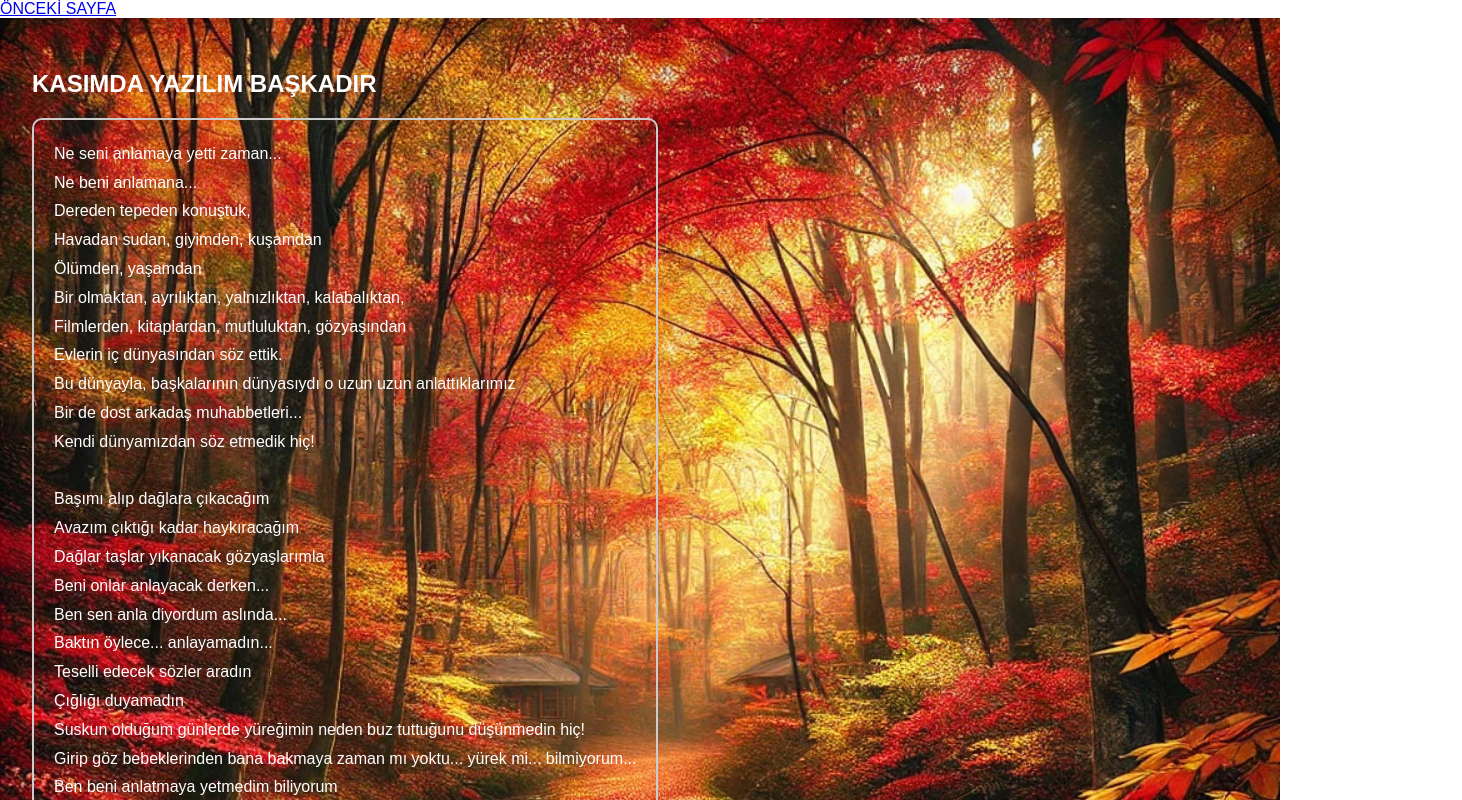
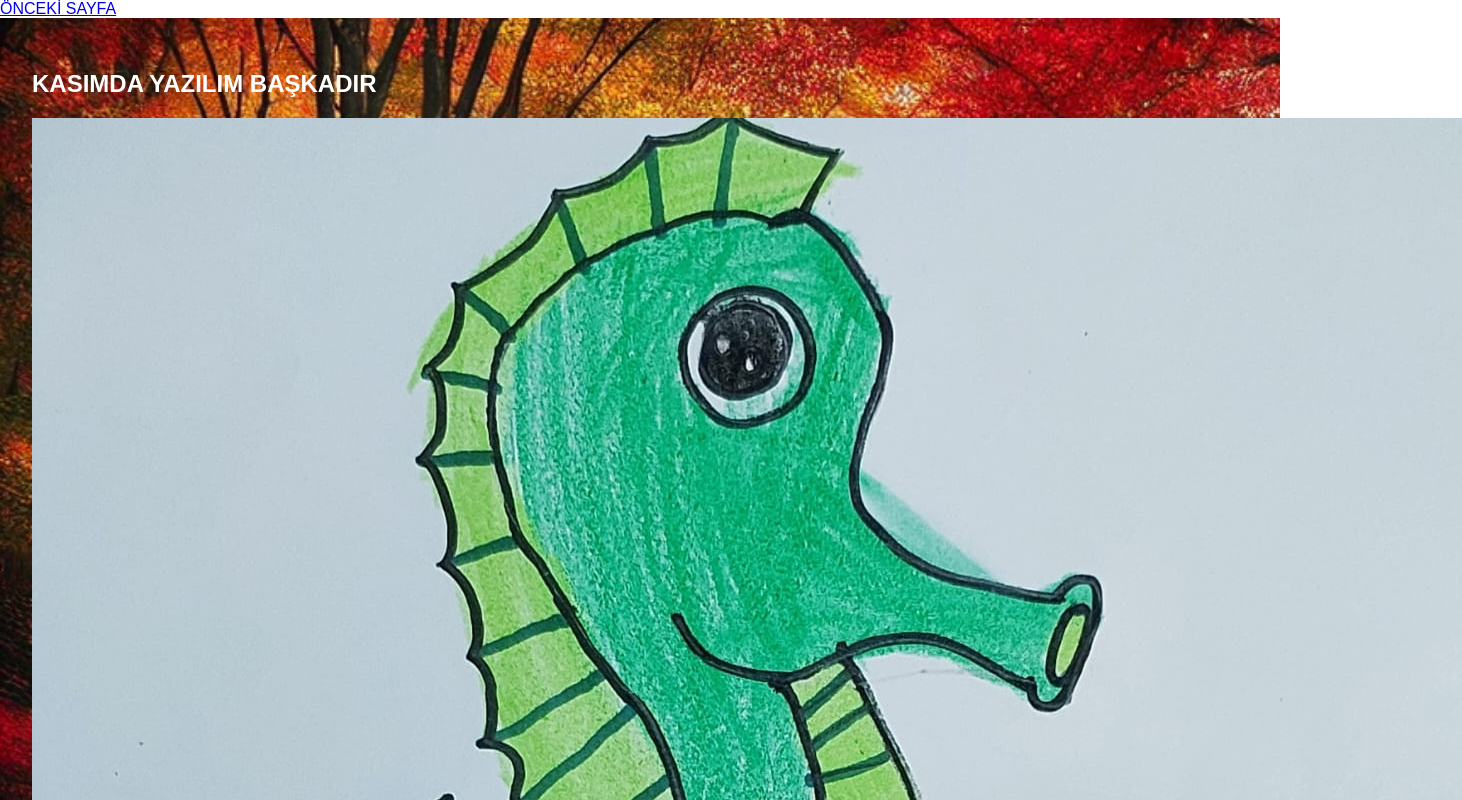
Before and after one commit to nowembertech/november, a plain HTML site: page 3.sayfa.html in a window 1280 px wide. Shown: the top 800 px of the page, 1462 px wide, since content can reach past the window. Drawn offline with Linux system fonts and the light colour scheme.

Commit message:
Add files via upload

```diff
--- a/3.sayfa.html
+++ b/3.sayfa.html
@@ -25,35 +25,8 @@
 
         <section id="ozel-bolum">
             <h2>KASIMDA YAZILIM BAŞKADIR</h2>
-            <div class="siir">
-                Ne seni anlamaya yetti zaman...<br>
-                Ne beni anlamana...<br>
-                Dereden tepeden konuştuk,<br>
-                Havadan sudan, giyimden, kuşamdan<br>
-                Ölümden, yaşamdan<br>
-                Bir olmaktan, ayrılıktan, yalnızlıktan, kalabalıktan,<br>
-                Filmlerden, kitaplardan, mutluluktan, gözyaşından<br>
-                Evlerin iç dünyasından söz ettik.<br>
-                Bu dünyayla, başkalarının dünyasıydı o uzun uzun anlattıklarımız<br>
-                Bir de dost arkadaş muhabbetleri...<br>
-                Kendi dünyamızdan söz etmedik hiç!<br><br>
-
-                Başımı alıp dağlara çıkacağım<br>
-                Avazım çıktığı kadar haykıracağım<br>
-                Dağlar taşlar yıkanacak gözyaşlarımla<br>
-                Beni onlar anlayacak derken...<br>
-                Ben sen anla diyordum aslında...<br>
-                Baktın öylece... anlayamadın...<br>
-                Teselli edecek sözler aradın<br>
-                Çığlığı duyamadın<br>
-                Suskun olduğum günlerde yüreğimin neden buz tuttuğunu düşünmedin hiç!<br>
-                Girip göz bebeklerinden bana bakmaya zaman mı yoktu... yürek mi... bilmiyorum...<br>
-                Ben beni anlatmaya yetmedim biliyorum<br>
-                Seni anladım mı yeteri kadar şimdi düşünüyorum<br><br>
-
-                Sar beni<br>
-                Üşüyorum...
-              </div>
+            <h3 Deniz atı gibi ol; küçük bedeninde büyük bir dünya taşı, dalgalar ne kadar güçlü olursa olsun, kendi yolunda sakin ve kararlı ilerle></h3>
+            <img src="3.jpeg" alt="deniz atı">
         </section>
 
 
```
